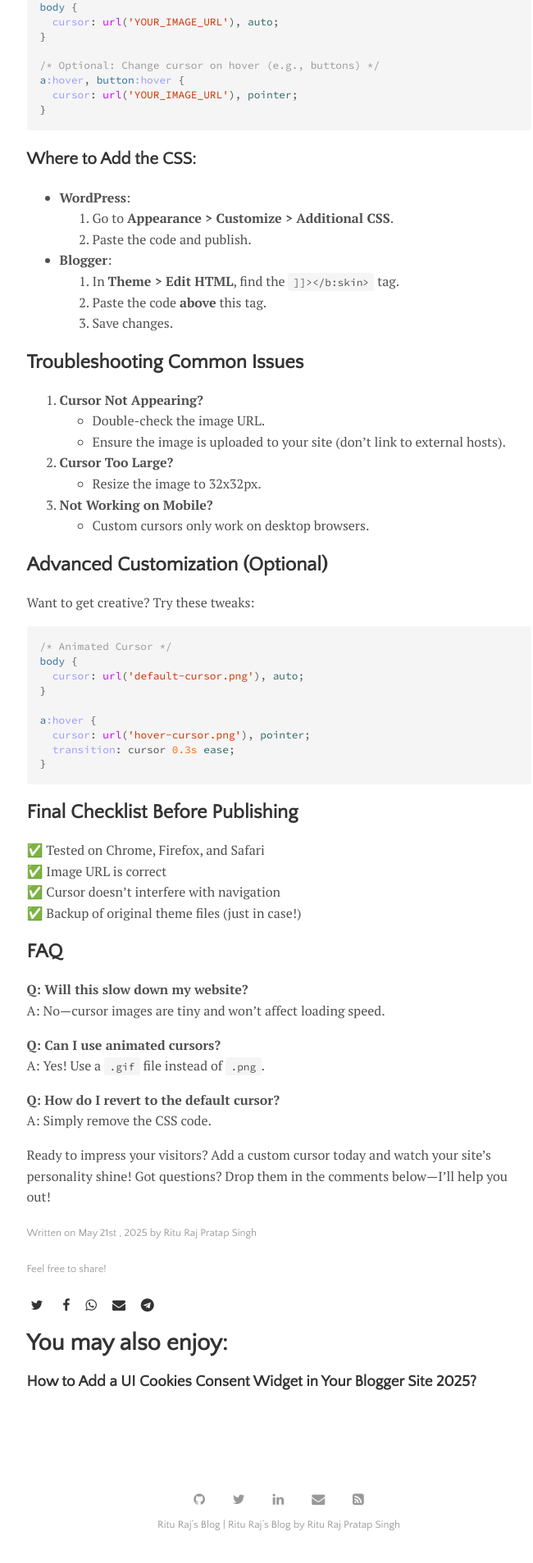
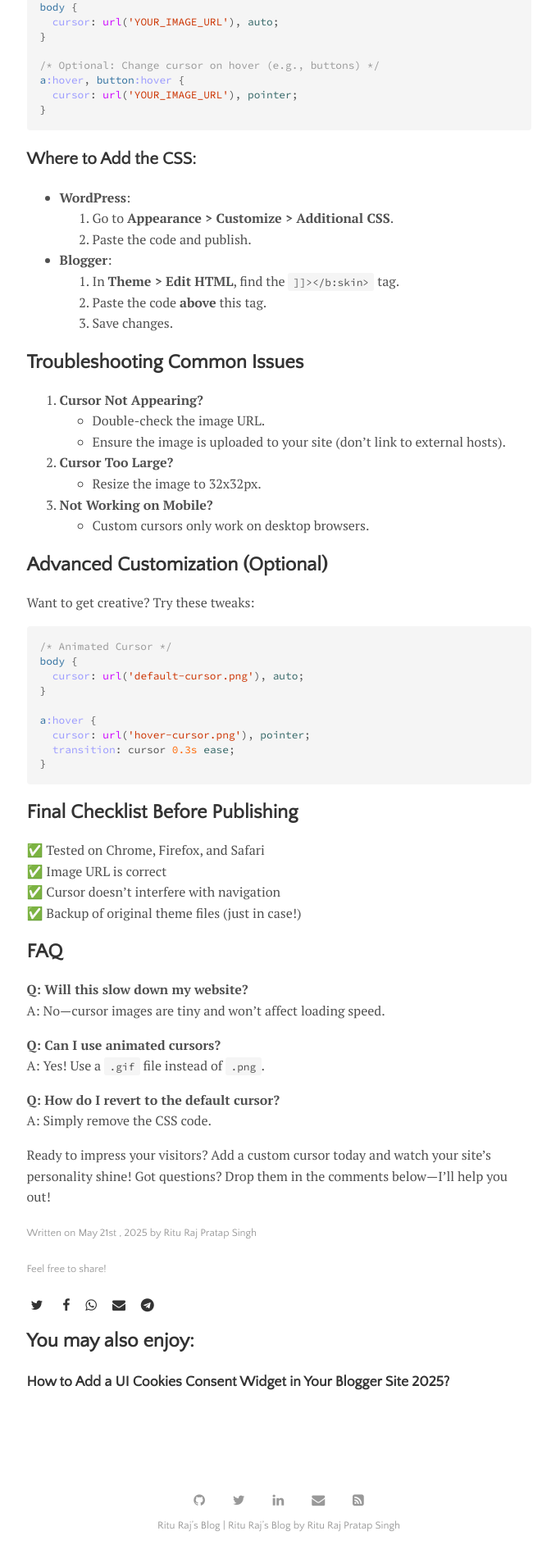
Before and after one commit to theriturajps/theriturajps.github.io, a Jekyll site: the page built from _posts/2025-05-21-add-a-custom-cursor-to-your-wordpress-or-blogger-website-using-css.md, in a window 1280 px wide. Shown: the part 1346-3253 px from the top of the page at 82% size, without its empty margins (300-950 px from the left). Built offline with Jekyll 4.4.1, drawn with Linux system fonts in a browser that asks for light colours.

Commit message:
Refactor related posts section: change heading from h3 to h2 for semantic consistency and adjust related section styles for improved readability.

```diff
--- a/_includes/related-posts.html
+++ b/_includes/related-posts.html
@@ -7,13 +7,13 @@
         {% if listed_posts_urls contains mypost.url %}
         {% else %}
           <li>
-            <h3>
+            <h2>
               <a href="{{ site.github.url }}{{ mypost.url }}">
                 {{ mypost.title }}
                 <!--<img src="{{ site.url }}{{ site.baseurl }}/images/{{ mypost.image.teaser }}">-->
                 <!--<small>{{ mypost.date | date: "%B %-d, %Y" }}</small>-->
               </a>
-            </h3>
+            </h2>
           </li>
           {% assign listed_posts_urls = listed_posts_urls | push: mypost.url %}
         {% endif %}
--- a/_sass/_post.scss
+++ b/_sass/_post.scss
@@ -61,6 +61,10 @@ article a:focus {
   padding-bottom: 2rem;
 }
 
+.related h1 {
+  font-size: 1.5rem;
+}
+
 .related-posts {
   padding-left: 0px;
   list-style: none;
@@ -68,4 +72,5 @@ article a:focus {
 
 .related-posts a {
   text-decoration: none;
+  font-size: 1.1rem;
 }
```
